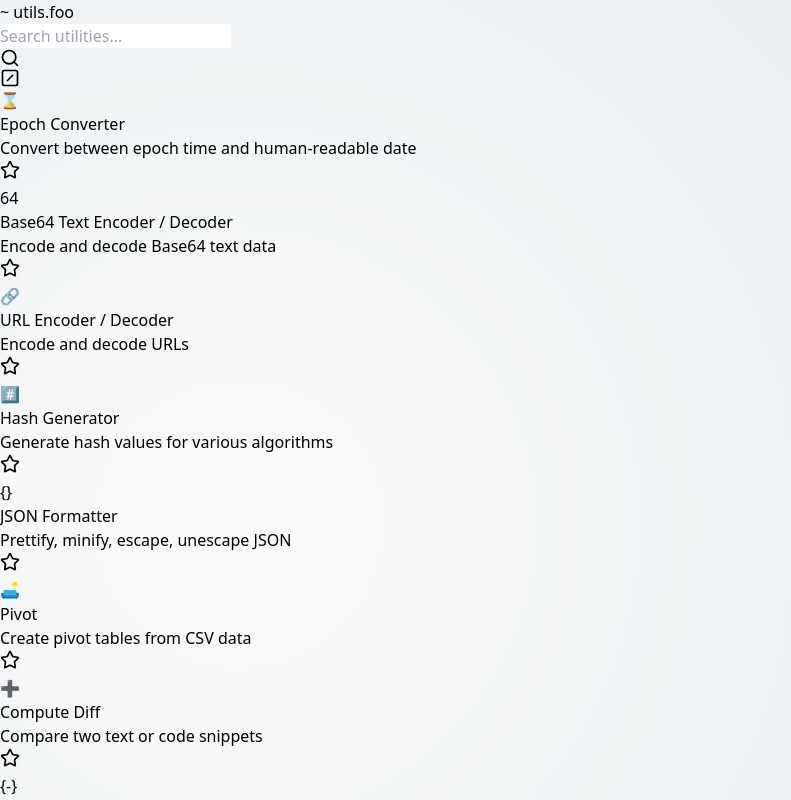
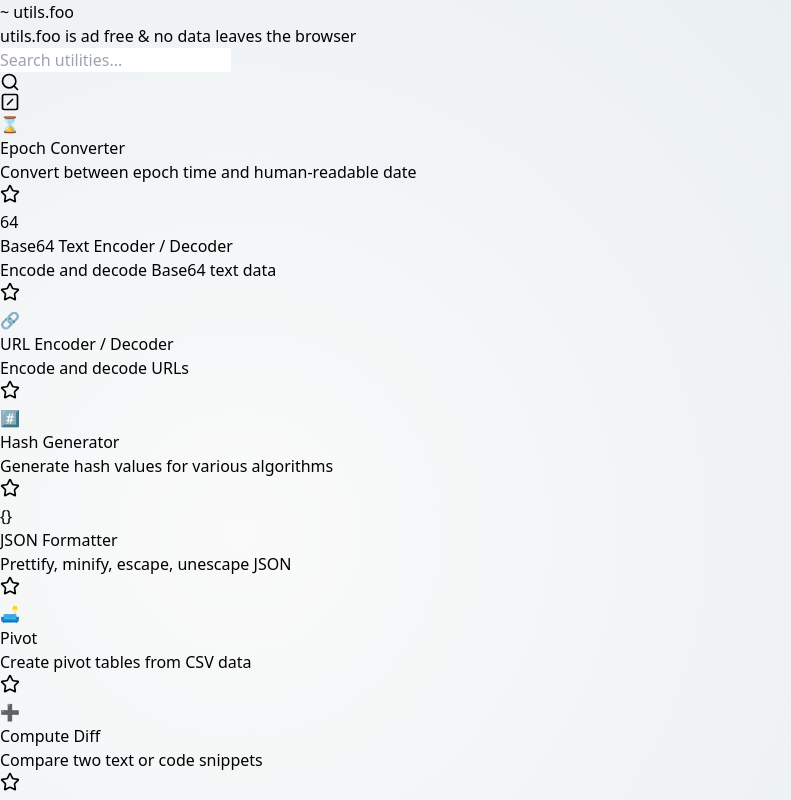
Before and after one commit to midplane/utils.foo, a React (Vite) app: page / in a window 1280 px wide. Shown: the top 800 px of the page, without its empty margins (0-791 px from the left). Built offline with nearby package versions, Linux system fonts and the light colour scheme.

Commit message:
Change header position

```diff
--- a/src/components/Layout.jsx
+++ b/src/components/Layout.jsx
@@ -7,11 +7,12 @@
   return (
     <div className="flex flex-col min-h-screen" style={{ background: 'radial-gradient(circle at 18.7% 37.8%, rgb(250, 250, 250) 0%, rgb(225, 234, 238) 90%)'}}>
       <header className="bg-black text-white p-4 shadow-lg">
-        <nav aria-label="Global" className="mx-auto flex max-w-7xl items-center justify-between lg:px-8">
-          <div className="flex flex-1"></div>
-          <Link to="/" className="text-2xl font-mono text-gray-100">~ utils.foo</Link>
-          <div className="flex flex-1 justify-end"></div>
-        </nav>
+        <div className="mx-auto flex max-w-7xl items-center justify-between lg:px-8">
+          <Link to="/" className="text-xl font-mono text-gray-100">~ utils.foo</Link>
+          <div className="flex flex-1 justify-end text-sm text-gray-400">
+            utils.foo is ad free & no data leaves the browser
+          </div>
+        </div>
       </header>
       <main className="flex-grow container mx-auto py-8 px-4">
         {children}
```
